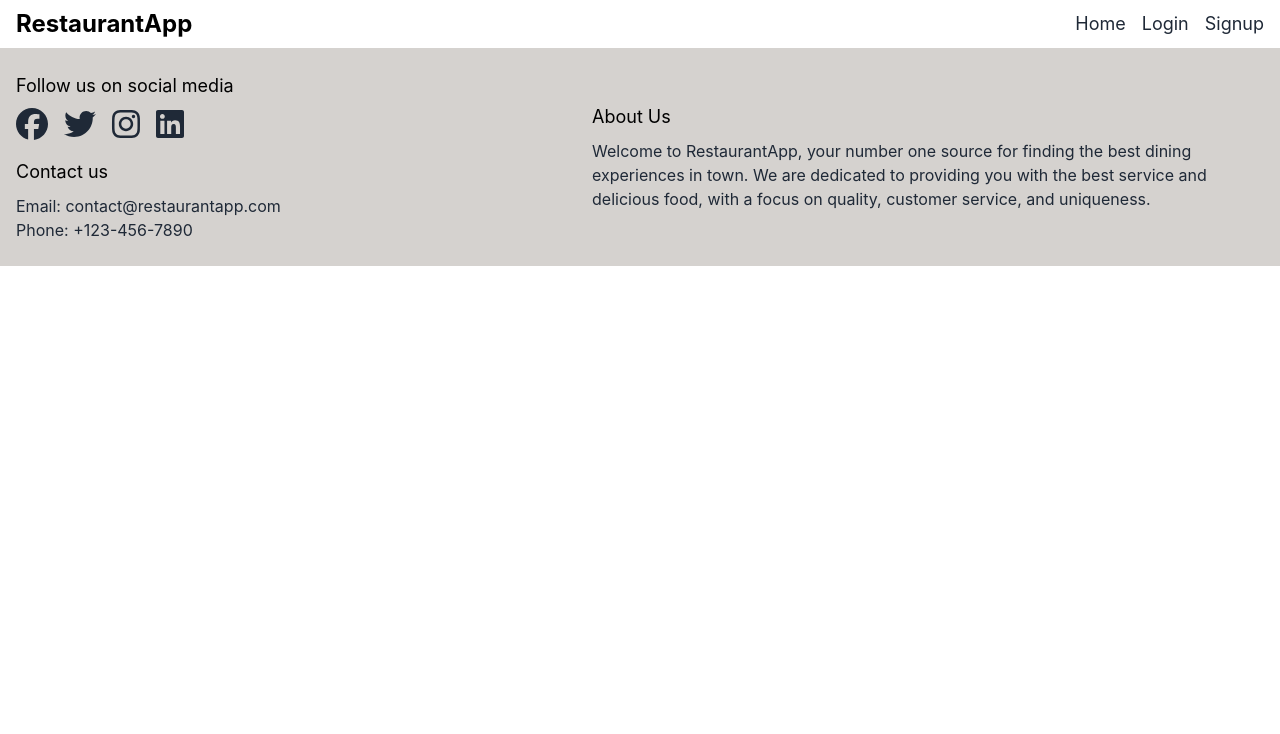
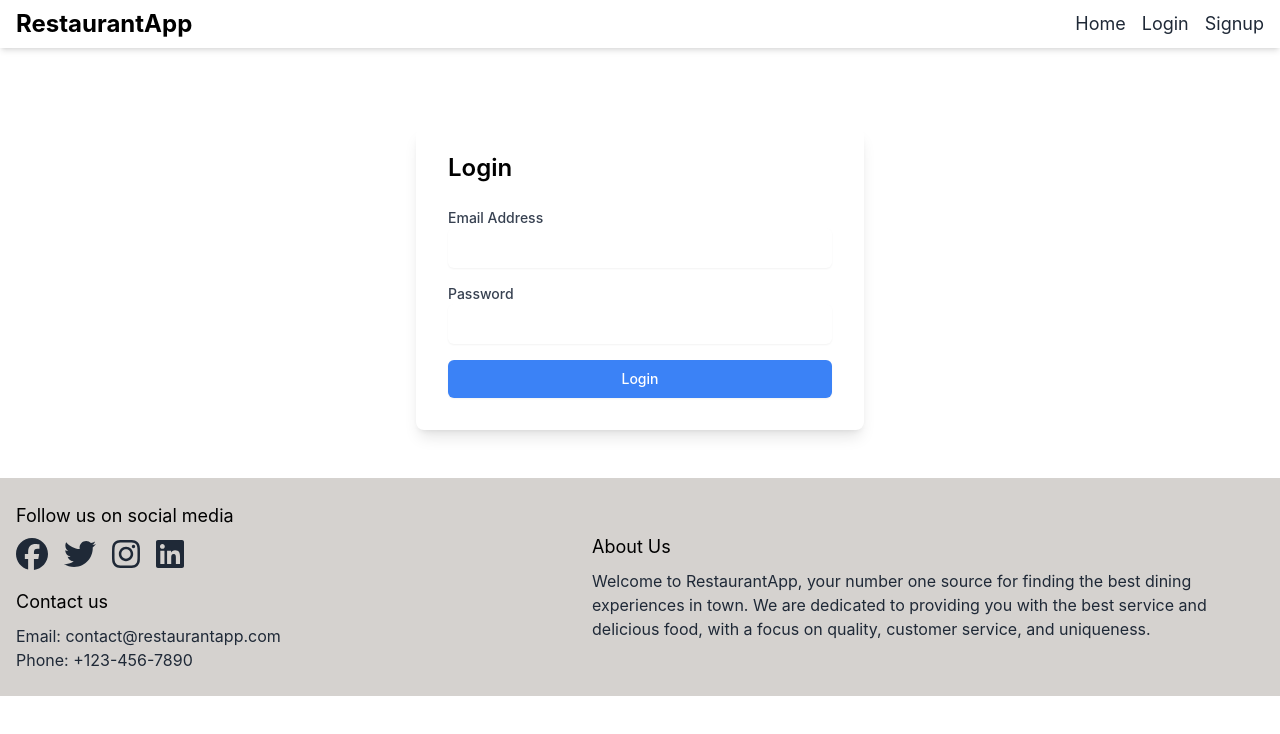
Before and after one commit to SalindaGunarathna/Resturent-Servoce-App-Front-End, a React (Create React App) app: page /login in a window 1280 px wide. Shown: the top 734 px of the page. Built offline with nearby package versions, Linux system fonts and the light colour scheme.

Commit message:
set up login and sign up

```diff
--- a/src/pages/AddRestaurant.jsx
+++ b/src/pages/AddRestaurant.jsx
@@ -11,14 +11,15 @@ const AddRestaurant = ({ onClose }) => {
   const [preview, setPreview] = useState(null);
   const [message, setMessage] = useState('');
 
+
   const handleChange = (e) => {
     if (e.target.name === 'image') {
       const file = e.target.files[0];
       setRestaurantData({
         ...restaurantData,
-        image: file,
+        image: file, // Store the image file in the state
       });
-      const previewUrl = URL.createObjectURL(file);
+      const previewUrl = URL.createObjectURL(file); // Create a preview URL for the uploaded image
       setPreview(previewUrl);
     } else {
       const { name, value } = e.target;
@@ -28,7 +29,7 @@ const AddRestaurant = ({ onClose }) => {
       });
     }
   };
-
+  // Add the handleSubmit function
   const handleSubmit = async (e) => {
     e.preventDefault();
 
@@ -47,6 +48,7 @@ const AddRestaurant = ({ onClose }) => {
 
       if (response.status === 201) {
         setMessage('Restaurant added successfully');
+        // Reset form
         setRestaurantData({
           name: '',
           address: '',
@@ -62,7 +64,7 @@ const AddRestaurant = ({ onClose }) => {
         setMessage('Failed to add restaurant');
       }
     } catch (error) {
-      setMessage('Error adding restaurant: ' + error.message);
+      setMessage('Error adding restaurant: ' + error.message); // Display  unknown error message
     }
   };
 
--- a/src/pages/Home.jsx
+++ b/src/pages/Home.jsx
@@ -5,13 +5,13 @@ import HeroSlider from '../components/UI/HeroSlider';
 
 const Home = () => {
   const [restaurants, setRestaurants] = useState([]);
-
+  // Fetch restaurants
   useEffect(() => {
     const fetchRestaurants = async () => {
       const response = await axios.get('http://localhost:4000/api/restaurant/retrieveall');
       setRestaurants(response.data);
     };
-    fetchRestaurants();
+    fetchRestaurants(); // Call the function
   }, []);
 
   return (
--- a/src/pages/LoginPage.jsx
+++ b/src/pages/LoginPage.jsx
@@ -0,0 +1,66 @@
+import React, { useState } from 'react';
+
+const LoginPage = () => {
+  const [formData, setFormData] = useState({
+    email: '',
+    password: '',
+  });
+
+  const handleChange = (e) => {
+    const { name, value } = e.target;
+    setFormData({
+      ...formData,
+      [name]: value,
+    });
+  };
+
+  const handleSubmit = (e) => {
+    e.preventDefault();
+    // Perform login logic here
+    console.log('Logging in with:', formData);
+  };
+
+  return (
+    <div className="max-w-md mx-auto mt-20  bg-white rounded-lg shadow-lg bg-gray-100 p-8 pt-6 pb-8 mb-12 h-full">
+      <h2 className="text-2xl font-semibold mb-6">Login</h2>
+      <form onSubmit={handleSubmit} className="space-y-4">
+        <div>
+          <label htmlFor="email" className="block text-sm font-medium text-gray-700">
+            Email Address
+          </label>
+          <input
+            type="email"
+            id="email"
+            name="email"
+            value={formData.email}
+            onChange={handleChange}
+            required
+            className="w-full border-gray-300 rounded-md shadow-sm h-10 px-3 focus:ring-blue-500 focus:border-blue-500 sm:text-sm"
+          />
+        </div>
+        <div>
+          <label htmlFor="password" className="block text-sm font-medium text-gray-700">
+            Password
+          </label>
+          <input
+            type="password"
+            id="password"
+            name="password"
+            value={formData.password}
+            onChange={handleChange}
+            required
+            className="w-full border-gray-300 rounded-md shadow-sm h-10 px-3 focus:ring-blue-500 focus:border-blue-500 sm:text-sm"
+          />
+        </div>
+        <button
+          type="submit"
+          className="w-full py-2 mb-2 px-4 border border-transparent shadow-sm text-sm font-medium rounded-md text-white bg-blue-500 hover:bg-blue-600 focus:outline-none focus:ring-2 focus:ring-offset-2 focus:ring-blue-500"
+        >
+          Login
+        </button>
+      </form>
+    </div>
+  );
+};
+
+export default LoginPage;
--- a/src/pages/RestaurantDetails.jsx
+++ b/src/pages/RestaurantDetails.jsx
@@ -4,8 +4,9 @@ import axios from 'axios';
 
 const RestaurantDetails = () => {
   const { id } = useParams();
-  const [restaurant, setRestaurant] = useState(null);
+  const [restaurant, setRestaurant] = useState(null); // State to store restaurant details
 
+    // Fetch restaurant details
   useEffect(() => {
     const fetchRestaurantDetails = async () => {
       try {
@@ -16,9 +17,10 @@ const RestaurantDetails = () => {
       }
     };
 
-    fetchRestaurantDetails();
-  }, [id]);
+    fetchRestaurantDetails(); // Call the function
+  }, [id]); // Only fetch restaurant details when the ID changes
 
+ // Render restaurant details
   if (!restaurant) {
     return <div>Loading...</div>;
   }
--- a/src/pages/RestaurantList.jsx
+++ b/src/pages/RestaurantList.jsx
@@ -3,8 +3,12 @@ import axios from 'axios';
 import { FontAwesomeIcon } from '@fortawesome/react-fontawesome';
 import { faEye, faTrash } from '@fortawesome/free-solid-svg-icons';
 
+
+
 const RestaurantList = ({ onViewRestaurant }) => {
   const [restaurants, setRestaurants] = useState([]);
+
+  // Delete Confirmation
   const [deleteConfirmation, setDeleteConfirmation] = useState({
     isOpen: false,
     restaurantId: null,
@@ -12,44 +16,49 @@ const RestaurantList = ({ onViewRestaurant }) => {
   });
 
   useEffect(() => {
-    fetchRestaurants();
-  }, []);
+    fetchRestaurants(); // Call the function
+  }, []); // Only call the function when the component mounts
 
+  // Fetch restaurants
   const fetchRestaurants = async () => {
     try {
       const response = await axios.get('http://localhost:4000/api/restaurant/retrieveall');
-      setRestaurants(response.data);
+      setRestaurants(response.data); // Update the state
     } catch (error) {
       console.error('Error fetching restaurants:', error);
     }
   };
 
+  // View Restaurant
   const handleViewRestaurant = (restaurantId) => {
     console.log('View restaurant details for:', restaurantId);
-    onViewRestaurant(restaurantId);
+    onViewRestaurant(restaurantId); // Pass the restaurant ID to the parent component
   };
 
+    // Delete Confirmation
   const openDeleteConfirmation = (restaurantId, restaurantName) => {
     setDeleteConfirmation({
       isOpen: true,
       restaurantId,
       restaurantName,
-    });
+    }); // Update the state
   };
 
+  // Close Delete Confirmation
   const closeDeleteConfirmation = () => {
     setDeleteConfirmation({
       isOpen: false,
       restaurantId: null,
       restaurantName: '',
-    });
+    }); // Update the state
   };
 
+  // Confirm Delete
   const confirmDeleteRestaurant = async () => {
     try {
       await axios.delete(`http://localhost:4000/api/restaurant/delete/${deleteConfirmation.restaurantId}`);
       fetchRestaurants(); // Refresh the restaurant list after deletion
-      closeDeleteConfirmation();
+      closeDeleteConfirmation(); // Close the delete confirmation dialog
     } catch (error) {
       console.error('Error deleting restaurant:', error);
     }
--- /dev/null
+++ b/src/pages/SignupPage.jsx
@@ -0,0 +1,87 @@
+import React, { useState } from 'react';
+
+const SignupPage = () => {
+  const [formData, setFormData] = useState({
+    email: '',
+    password: '',
+    confirmPassword: '',
+  });
+
+  const handleChange = (e) => {
+    const { name, value } = e.target;
+    setFormData({
+      ...formData,
+      [name]: value,
+    });
+  };
+
+  const handleSubmit = (e) => {
+    e.preventDefault();
+    // Perform signup logic here (not implemented in this example)
+    console.log('Signing up with:', formData);
+  };
+
+  return (
+    <div className="max-w-md mx-auto mt-20 bg-white rounded-lg shadow-lg bg-gray-100 p-8 pt-6 pb-8 mb-12 ">
+      <h2 className="text-2xl font-semibold mb-6">Sign Up</h2>
+      <form onSubmit={handleSubmit} className="space-y-4">
+        <div>
+          <label htmlFor="email" className="block text-sm font-medium text-gray-700">
+            Email Address
+          </label>
+          <input
+            type="email"
+            id="email"
+            name="email"
+            value={formData.email}
+            onChange={handleChange}
+            required
+            className="w-full border-gray-300 rounded-md shadow-sm h-10 px-3
+            focus:ring-blue-500 focus:border-blue-500 sm:text-sm"
+          />
+        </div>
+        <div>
+          <label htmlFor="password" className="block text-sm font-medium text-gray-700">
+            Password
+          </label>
+          <input
+            type="password"
+            id="password"
+            name="password"
+            value={formData.password}
+            onChange={handleChange}
+            required
+            className="w-full border-gray-300 rounded-md shadow-sm h-10 px-3
+            focus:ring-blue-500 focus:border-blue-500 sm:text-sm"
+          />
+        </div>
+        <div>
+          <label htmlFor="confirmPassword" className="block text-sm font-medium text-gray-700">
+            Confirm Password
+          </label>
+          <input
+            type="password"
+            id="confirmPassword"
+            name="confirmPassword"
+            value={formData.confirmPassword}
+            onChange={handleChange}
+            required
+            className="w-full border-gray-300 rounded-md shadow-sm
+            h-10 px-3 focus:ring-blue-500 focus:border-blue-500 sm:text-sm"
+          />
+        </div>
+        <button
+          type="submit"
+          className="w-full py-2 px-4 border border-transparent
+          shadow-sm text-sm font-medium rounded-md text-white
+          bg-blue-500 hover:bg-blue-600 focus:outline-none
+           focus:ring-2 focus:ring-offset-2 focus:ring-blue-500"
+        >
+          Sign Up
+        </button>
+      </form>
+    </div>
+  );
+};
+
+export default SignupPage;
--- a/src/routers/Routers.js
+++ b/src/routers/Routers.js
@@ -3,18 +3,19 @@ import { Routes, Route } from "react-router-dom";
 import Home from "../pages/Home";
 import AdminPanel from "../pages/AdminPanel";
 import RestaurantDetails from "../pages/RestaurantDetails";
+import LoginPage from "../pages/LoginPage";
+import Signup from "../pages/SignupPage";
+
 
 const Routers = () => {
   return (
     <Routes>
       <Route path="/" element={<Home />} />
 
+      <Route path="/login" element={<LoginPage />} />
+      <Route path="/signup" element={<Signup />} />
       <Route path="/admin" element={<AdminPanel />} />
       <Route path="/restaurant/:id" element={<RestaurantDetails />} />
-
-      {/* Add more routes as needed */}
-      {/* <Route path="/login" element={<Login />} /> */}
-      {/* <Route path="/signup" element={<Signup />} /> */}
     </Routes>
   );
 }
```
